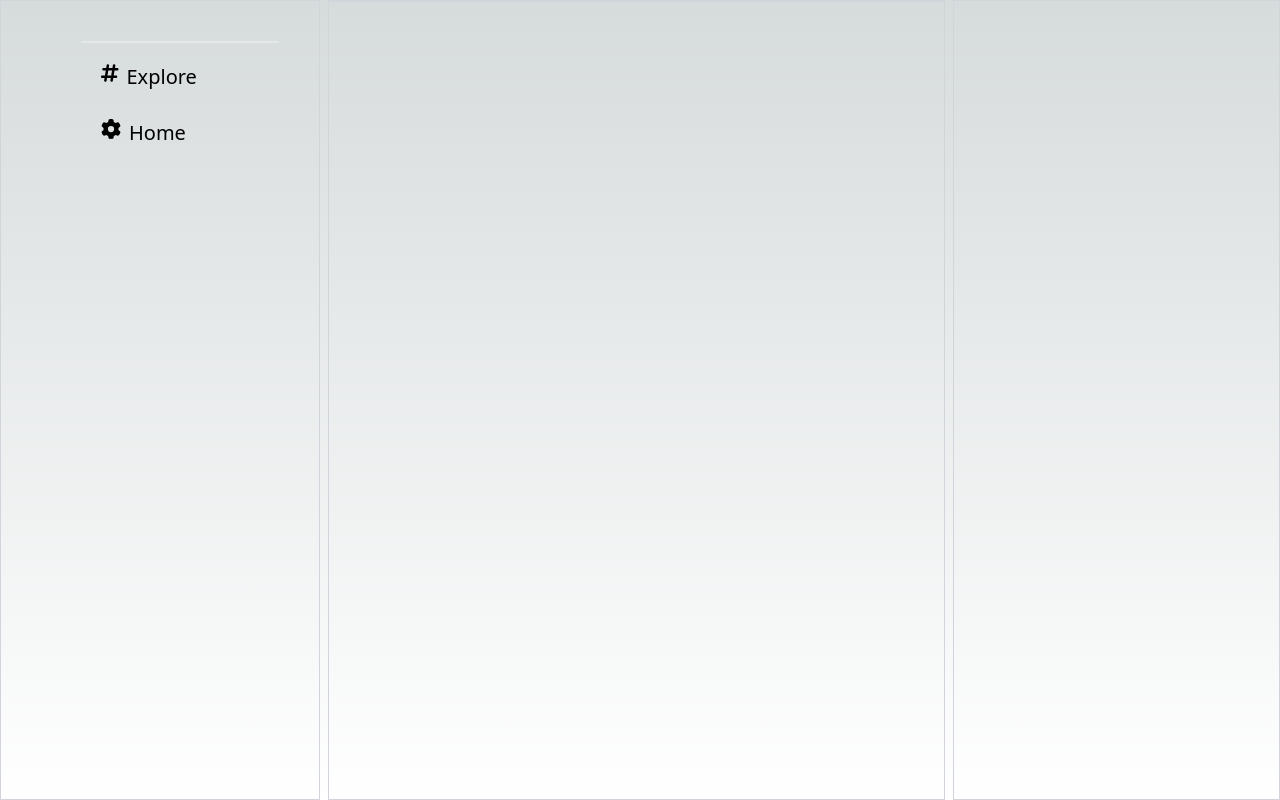
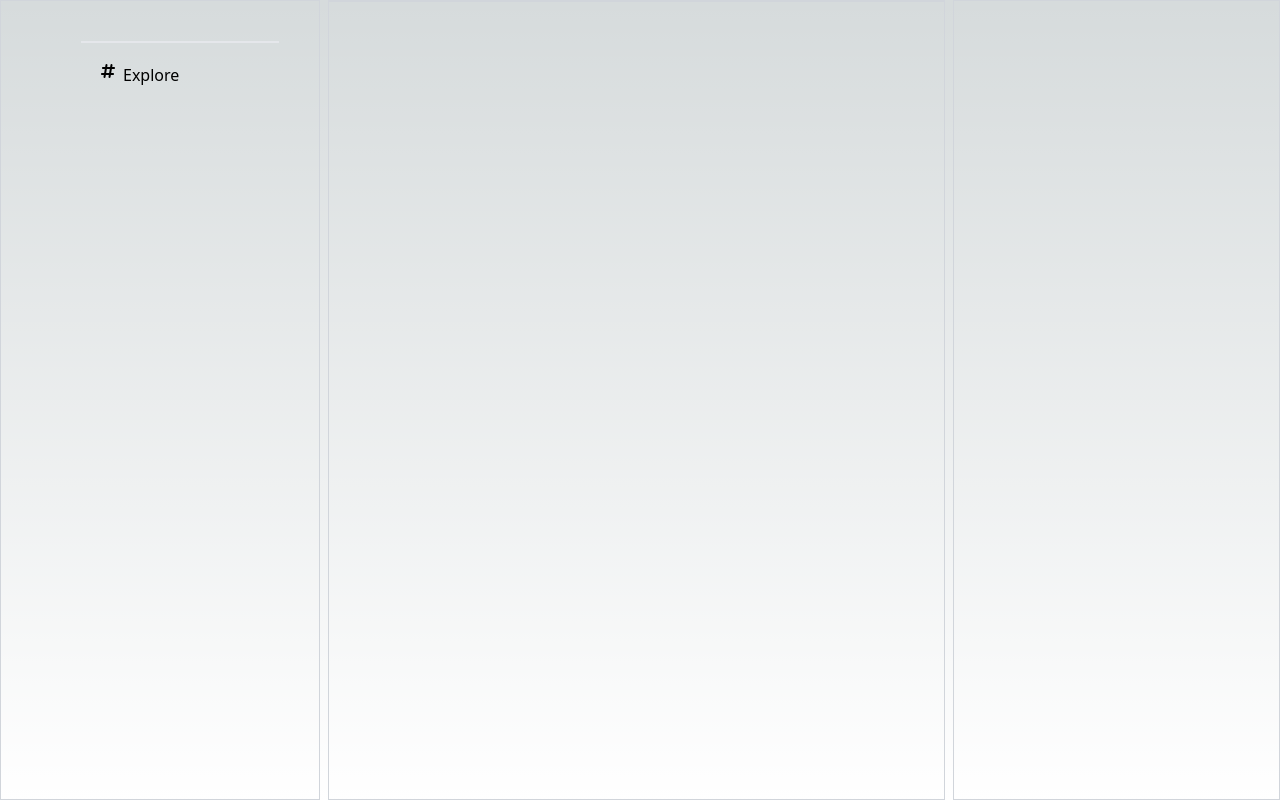
Before and after one commit to techie-sam/twitter-next, a Next.js app: page / in a window 1280 px wide. Built offline with nearby package versions, Linux system fonts and the light colour scheme.

Commit message:
fixed bug at buildtime in / route

```diff
--- a/components/LeftSideNav.js
+++ b/components/LeftSideNav.js
@@ -1,34 +1,20 @@
 import PropTypes from 'prop-types';
-import { FontAwesomeIcon } from "@fortawesome/react-fontawesome";
+import { FontAwesomeIcon } from '@fortawesome/react-fontawesome';
 import Link from 'next/link';
 import { useRouter } from 'next/router';
 
-// import twitterLogo from '../../assets/twitter.png';
-// const menuItems = [
-//     { icon: faHouse, text: "Home" },
-//     { icon: faHashtag, text: "Explore" },
-//     { icon: faUserGroup, text: "Communities" },
-//     { icon: faBell, text: "Notifications" },
-//     { icon: faMessage, text: "Messages" },
-//     { icon: faSave, text: "Bookmarks" },
-//     { icon: faUser, text: "Profile" },
-//     { icon: faHamburger, text: "More" },
-// ]
-const LeftSideNav = ({menuItems}) => {
+const LeftSideNav = ({ menuItems }) => {
     const router = useRouter()
-    console.log(router)
+    // console.log(router)
     return (
         <div className="h-screen lg:w-[10%] xl:min-w-[25%] border hidden md:block border-gray-300">
             <div className="p-10 pl-20 w-full space-y-3">
                 <div className='border'>
-                    {/* <img src={twitterLogo} alt="Twitter Logo" className="w-[30px]" srcSet="" /> */}
                 </div>
                 {
-
                     menuItems.map(({ icon, text, href }) =>
-                        <Link key={text} href={href} className={`flex xl:justify-start space-x-2 lg:justify-center text-xl px-5 py-2 rounded-3xl  ${router.asPath === `/${href}`? "font-bold":""}`}>
-                            {/* {href} */}
-                            <FontAwesomeIcon icon={icon} className='align-start' />
+                        <Link key={text} href={href} className={`flex xl:justify-start space-x-2 lg:justify-center px-5 py-2 rounded-3xl  ${router.asPath === `/${href}` ? "font-bold" : null}`}>
+                            <FontAwesomeIcon icon={icon}  />
                             <span className="hidden xl:block">{text}</span>
                         </Link>
                     )
@@ -40,7 +26,7 @@ const LeftSideNav = ({menuItems}) => {
 }
 
 LeftSideNav.propTypes = {
-    LEFT_SIDENAV_CONTENT: PropTypes.array.isRequired,
+    menuItems: PropTypes.array.isRequired,
 };
 
 export default LeftSideNav
--- a/components/RightSideNav.js
+++ b/components/RightSideNav.js
@@ -36,8 +36,8 @@ const RightSideNav = () => {
 }
 
 RightSideNav.propTypes = {
-    RIGHT_SIDENAV_CONTENT: PropTypes.array.isRequired,
-    route: PropTypes.string.isRequired,
+    // RIGHT_SIDENAV_CONTENT: PropTypes.array.isRequired,
+    // route: PropTypes.string.isRequired,
 };
 
 
--- a/components/Tweets.js
+++ b/components/Tweets.js
@@ -1,6 +1,6 @@
 import { faGear } from "@fortawesome/free-solid-svg-icons";
 import { FontAwesomeIcon } from "@fortawesome/react-fontawesome";
-import { PropTypes } from "prop-types";
+// import { PropTypes } from "prop-types";
 import { useRouter } from "next/router";
 
 
--- a/pages/[route].js
+++ b/pages/[route].js
@@ -15,8 +15,7 @@ const menuItems = [
 ]
 
 
-const PageType = ({ params }) => {
-    console.log(params)
+const PageType = () => {
     return (
         <>
             <Head>
--- a/pages/_app.js
+++ b/pages/_app.js
@@ -1,3 +1,8 @@
+// import { library } from '@fortawesome/fontawesome-svg-core';
+// import { fas } from '@fortawesome/free-solid-svg-icons';
+// import { FontAwesomeIcon } from '@fortawesome/react-fontawesome';
+// library.add(fas);
+
 import '@/styles/globals.css'
 
 export default function App({ Component, pageProps }) {
--- a/pages/index.js
+++ b/pages/index.js
@@ -2,46 +2,28 @@
 import LeftSideNav from '@/components/LeftSideNav'
 import RightSideNav from '@/components/RightSideNav'
 import Tweets from '@/components/Tweets'
-// import { Inter } from 'next/font/google'
 import { faGear, faHashtag } from "@fortawesome/free-solid-svg-icons";
-import { useRouter } from 'next/router';
-// import { faBell, faHamburger, faHashtag, faHouse, faMessage, faSave, faUser, faUserGroup } from "@fortawesome/free-solid-svg-icons";
+// import { useRouter } from 'next/router';
 
-// const inter = Inter({ subsets: ['latin'] })
 
 const menuItems = [
-  { icon: faHashtag, text: "Explore" },
-  { icon: faGear, text: "Home" },
+  { icon: faHashtag, text: "Explore", href:"/" },
 ]
 
-const rightBarContents = [
-  { link: "#", text: "Sign in as" },
-  { link: "#", text: "Sign Up With Apple" },
-  { link: "#", text: "Create Account" },
-]
-// const menuItems = [
-//   { icon: faHouse, text: "Home" },
-//   { icon: faHashtag, text: "Explore" },
-//   { icon: faUserGroup, text: "Communities" },
-//   { icon: faBell, text: "Notifications" },
-//   { icon: faMessage, text: "Messages" },
-//   { icon: faSave, text: "Bookmarks" },
-//   { icon: faUser, text: "Profile" },
-//   { icon: faHamburger, text: "More" },
+// const rightBarContents = [
+//   { link: "#", text: "Sign in as" },
+//   { link: "#", text: "Sign Up With Apple" },
+//   { link: "#", text: "Create Account" },
 // ]
 
 
-
-
-export default function Home() {
-  // const router  = useRouter()
+export default function Home(props) {
+  console.log(props);
   return (
-    <main className="">
-      <div className='flex justify-center h-screen space-x-2'>
-        <LeftSideNav menuItems={menuItems} />
-        <Tweets route="landingPage" />
-        <RightSideNav content={rightBarContents} />
-      </div>
+    <main className='flex justify-center h-screen space-x-2'>
+      <LeftSideNav menuItems={menuItems} />
+      <Tweets />
+      <RightSideNav />
     </main>
   )
 }
```
Also changed, not shown: fontawesome.config.js (added, +13 -0 lines).
